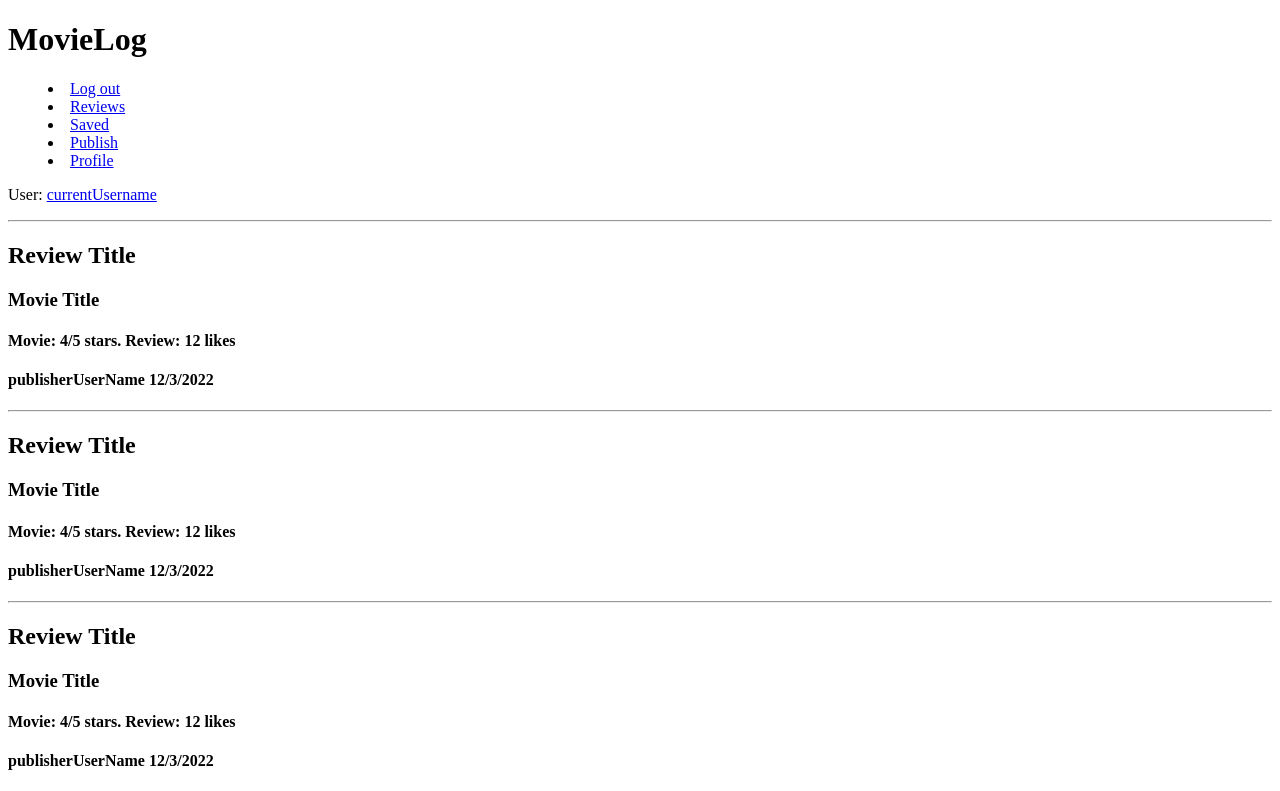
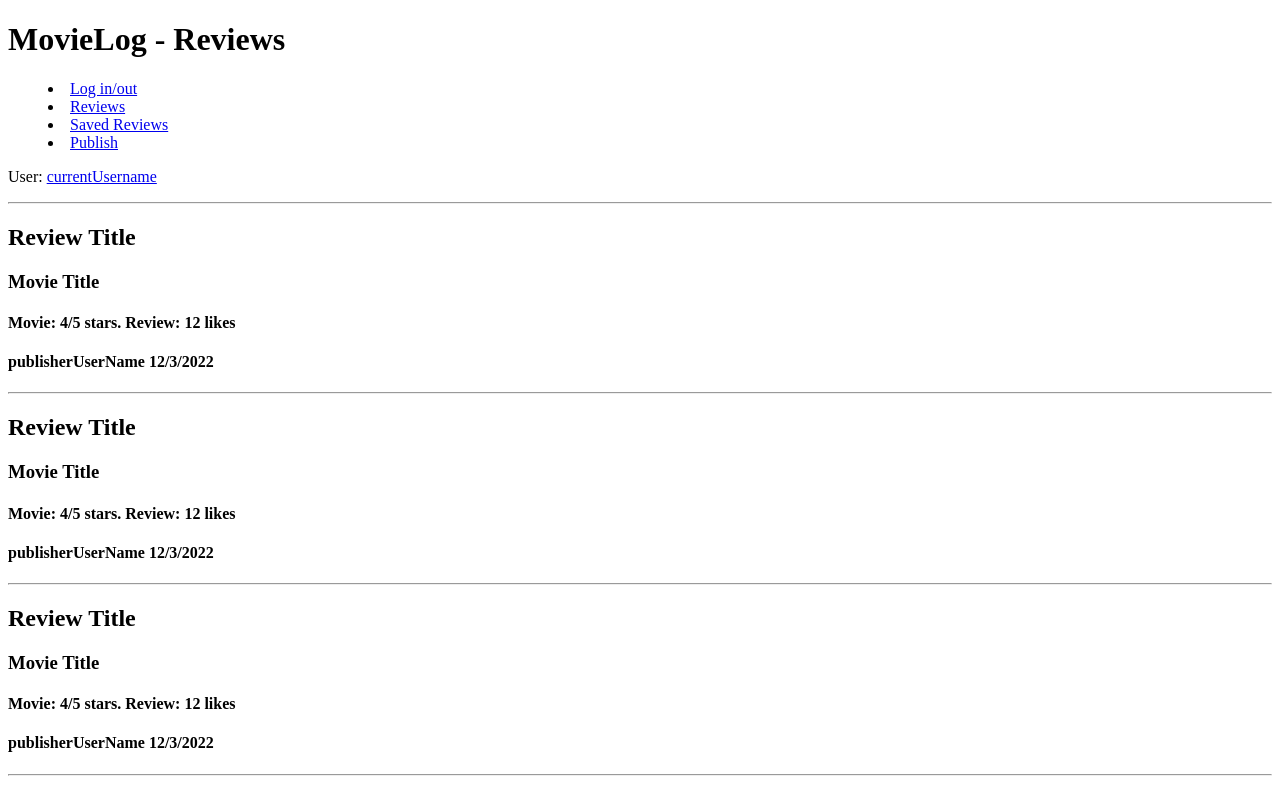
Before and after one commit to rockyRacoon73/startup, a plain HTML site: page reviews.html in a window 1280 px wide. Shown: the top 791 px of the page. Drawn offline with Linux system fonts and the light colour scheme.

Commit message:
altered menu layout

```diff
--- a/reviews.html
+++ b/reviews.html
@@ -2,15 +2,14 @@
 <html lang="en">
     <body>
         <header>
-            <h1>MovieLog</h1>
+            <h1>MovieLog - Reviews</h1>
 
             <nav>
                 <menu>
-                    <li><a href="index.html">Log out</a></li>
+                    <li><a href="index.html">Log in/out</a></li>
                     <li><a href="reviews.html">Reviews</a></li>
-                    <li><a href="saved.html">Saved</a></li>
+                    <li><a href="saved.html">Saved Reviews</a></li>
                     <li><a href="publish.html">Publish</a></li>
-                    <li><a href="userProfile.html">Profile</a></li>
                 </menu>
             </nav>
 
```
Also changed, not shown: saved.html (+1 -2 lines).
